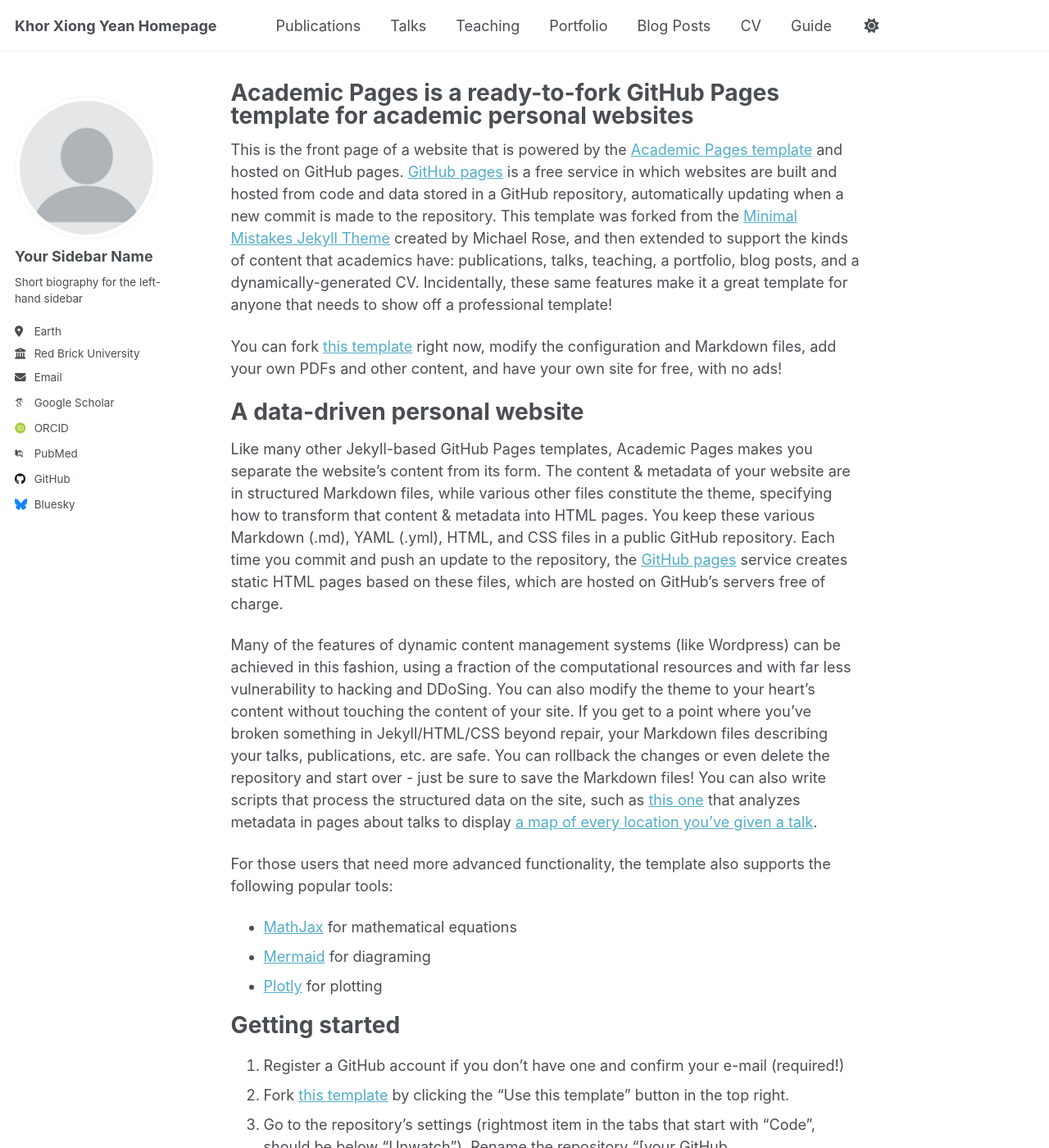
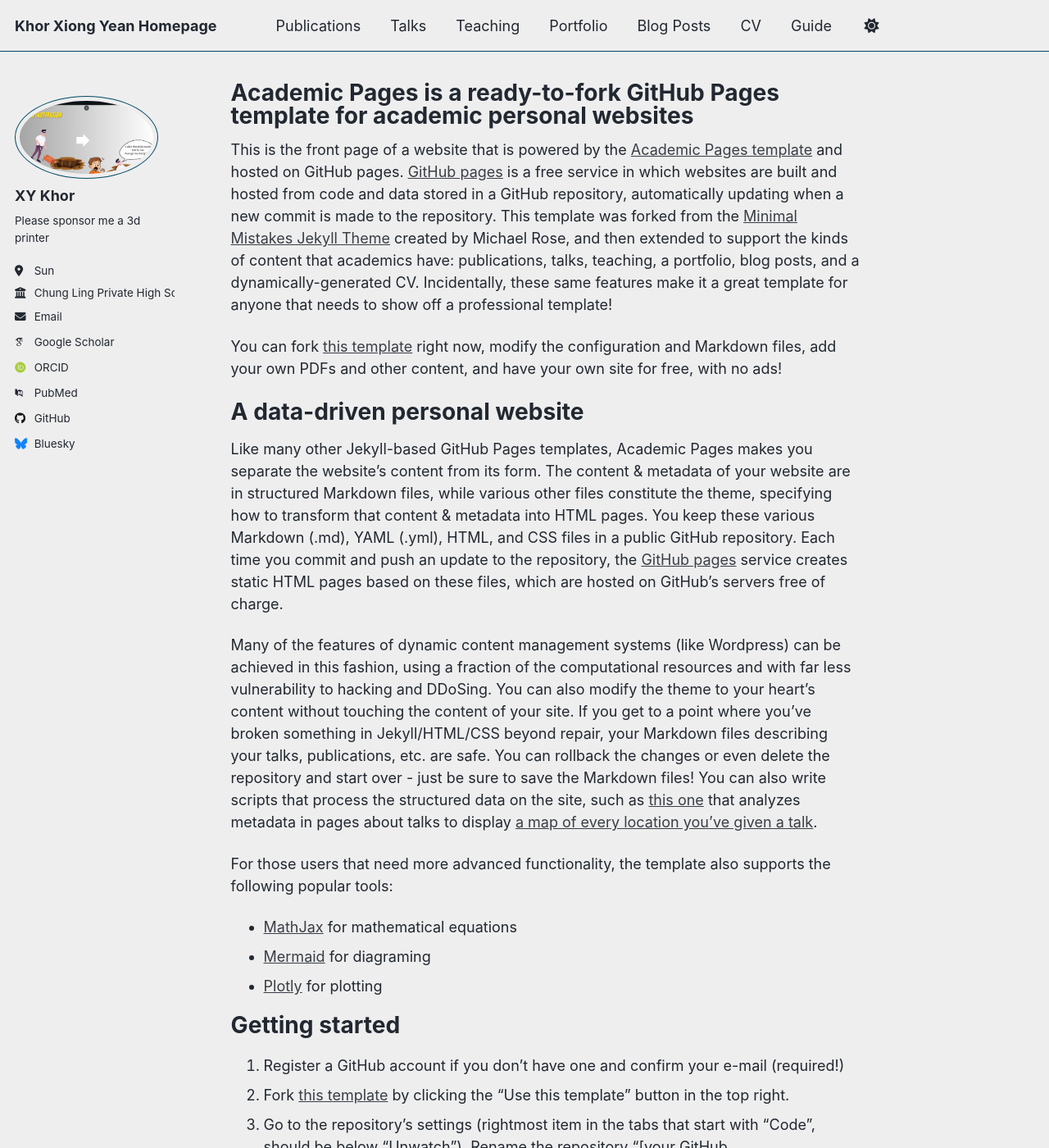
Before and after one commit to taty-pain/taty-pain.github.io, a Jekyll site: the page built from _pages/about.md, in a window 1280 px wide and 1400 px high. Shown: the whole window at 82% size. Built offline with Jekyll 4.4.1, drawn with Linux system fonts in a browser that asks for light colours; some web fonts are replaced; a script that is not in the unit is left out; some of the changed text lies outside the part shown.

Commit message:
Badge changes

```diff
--- a/_config.yml
+++ b/_config.yml
@@ -8,12 +8,12 @@
 
 # Basic Site Settings
 locale                   : "en-US"
-site_theme               : "default" # Currently available options are "default", "air"
+site_theme               : "air" # Currently available options are "default", "air"
 title                    : "Khor Xiong Yean Homepage"
-title_separator          : "-"
-name                     : &name "Your Name"
-description              : &description "personal description"
-url                      : https://academicpages.github.io # the base hostname & protocol for your site e.g. "https://[your GitHub username].github.io" or if you already have some other page hosted on Github then use "https://[your GitHub username].github.io/[Your Repo Name]"
+title_separator          : "."
+name                     : &name "XY"
+description              : &description "i am very tall and muscular"
+url                      : https://academicpages.github.io # the base hostname & protocol for your site e.g. "https://[taty-pain].github.io" or if you already have some other page hosted on Github then use "https://[your GitHub username].github.io/[Your Repo Name]"
 baseurl                  : "" # the subpath of your site, e.g. "/blog"
 repository               : "academicpages/academicpages.github.io"
 
@@ -22,14 +22,14 @@ repository               : "academicpages/academicpages.github.io"
 #               Additional customization can be done by editing /_includes/author-profile.html
 author:
   # Biographic information
-  avatar           : "profile.png"
-  name             : "Your Sidebar Name"
-  pronouns         : # example: "she/her"
-  bio              : "Short biography for the left-hand sidebar"
-  location         : "Earth"
-  employer         : "Red Brick University"
+  avatar           : "Screenshot 2025-09-06 085845.png"
+  name             : "XY Khor"
+  pronouns         : # example: "tall/smart"
+  bio              : "Please sponsor me a 3d printer"
+  location         : "Sun"
+  employer         : "Chung Ling Private High School"
   uri              : # URL
-  email            : "none@example.org"
+  email            : "khorxiongyean@gmail.com"
 
   # Academic websites
   academia         : # URL
```
Also changed, not shown: images/Screenshot 2025-09-06 085845.png (added).
